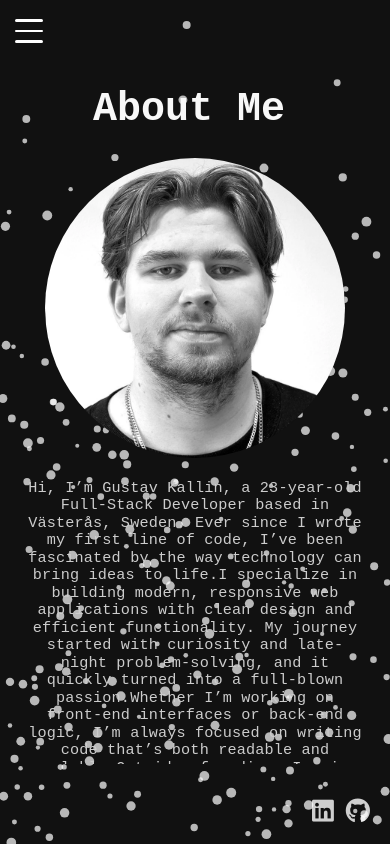
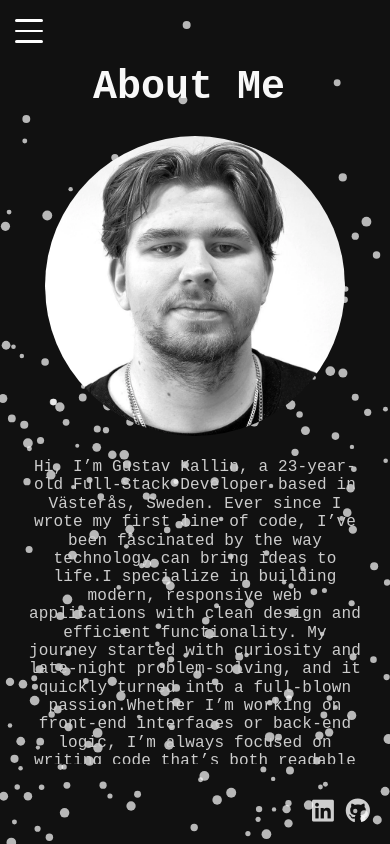
Before and after one commit to KallinDev/portfolio-react, a React (Vite) app: page /about in a window 390 px wide. Built offline with nearby package versions, Linux system fonts and the light colour scheme.

Commit message:
fixed responsive issues

```diff
--- a/src/index.css
+++ b/src/index.css
@@ -633,12 +633,12 @@ body {
    ========================= */
 @media (max-width: 600px) {
   .about-description {
-    font-size: 0.95rem;
+    font-size: 1rem;
     line-height: 1.15;
     max-width: 98vw;
     padding: 0 2vw;
     margin-top: 6px;
-    margin-bottom: 6px;
+    margin-bottom: 50px;
     letter-spacing: 0.01em;
   }
   .about-description p {
```
